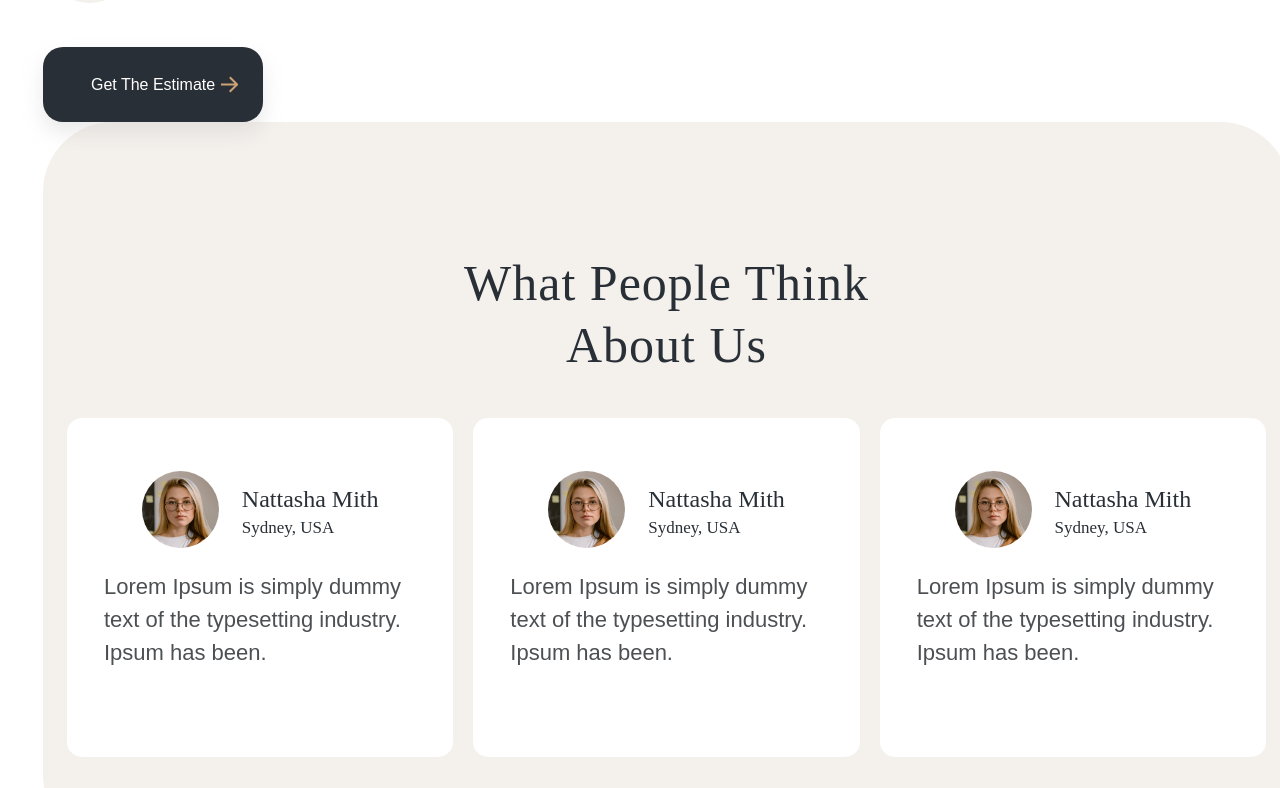
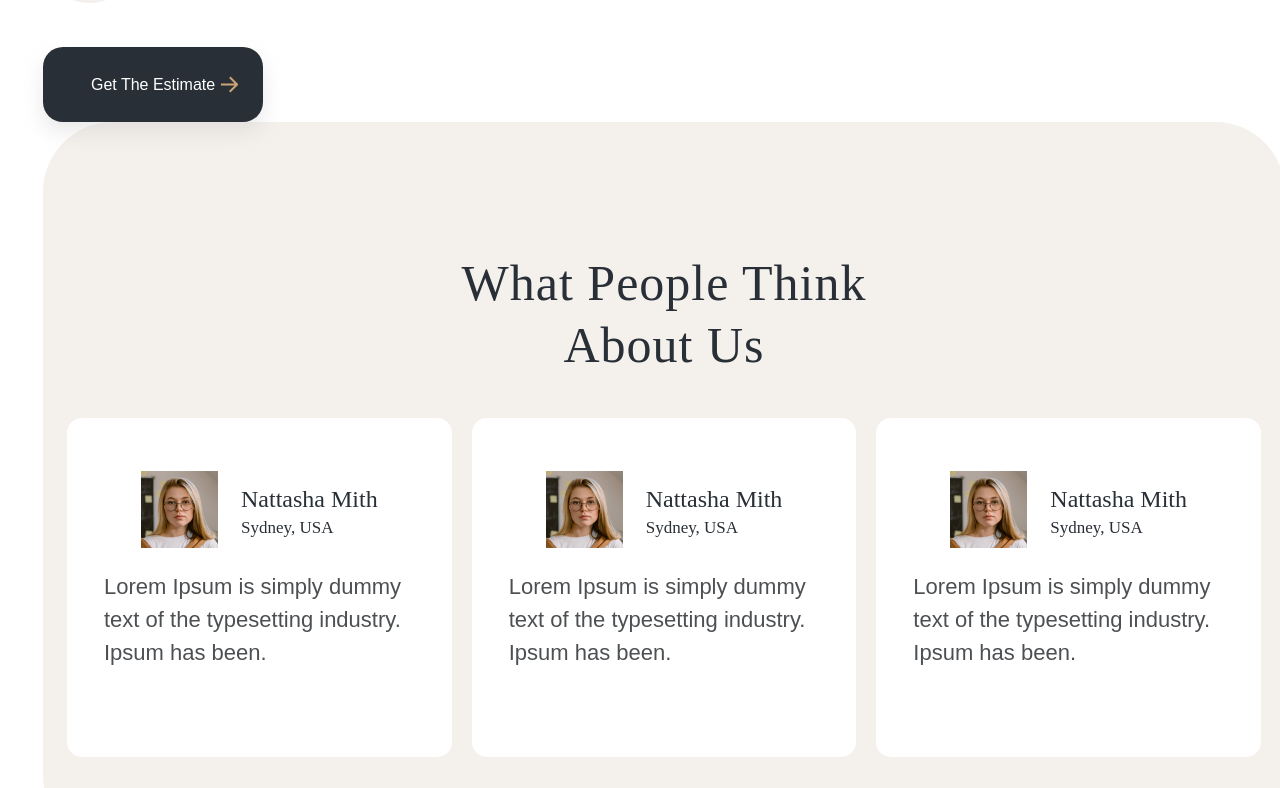
Before and after one commit to LipLip86/design-page, a React (Create React App) app: page / in a window 1280 px wide. Shown: the part 2009-2797 px from the top of the page. Built offline with nearby package versions, Linux system fonts and the light colour scheme.

Commit message:
feature: fixed

```diff
--- a/src/components/banner/Banner.module.css
+++ b/src/components/banner/Banner.module.css
@@ -4,13 +4,13 @@
   max-width: 1200px;
 }
 
-img {
+.container__image {
   border-radius: 70px;
   width: -webkit-fill-available;
 }
 
 .header {
-  font-family: 'DM Serif Display';
+  font-family: 'DM Serif Display', sans-serif;
   font-style: normal;
   flex-direction: row;
   font-weight: 400;
@@ -26,7 +26,7 @@ img {
   left: 50px;
   width: 434px;
   height: 162px;
-  font-family: 'Jost';
+  font-family: 'Jost', sans-serif;
   font-weight: 400;
   font-size: 22px;
   line-height: 150%;
@@ -41,6 +41,6 @@ button {
   color: white;
   background: #292F36;
   border-radius: 20px;
-  box-shadow: 0px 10px 20px;
+  box-shadow: 0 10px 20px;
   margin-left: 60px;
 }
--- a/src/components/banner/Banner.tsx
+++ b/src/components/banner/Banner.tsx
@@ -2,20 +2,23 @@ import React, { Component } from 'react';
 import photo from './Photomain.jpg'
 import s from './Banner.module.css';
 
-
 const Banner: any = () => {
   return (
     <div className={s.container}>
-        <img src={photo} />
+        <img className={s.container__image} src={photo} />
       <div className={s.text_block}>
-      <h1 className={s.header}>Let Your Home
-      Be Unique</h1>
-      <p>There are many variations of the passages of lorem Ipsum fromavailable, majority.</p>
-      <button>Get started</button>
+        <h1 className={s.header}>
+          Let Your Home Be Unique
+        </h1>
+        <p>
+          There are many variations of the passages of lorem Ipsum fromavailable, majority.
+        </p>
+        <button>
+          Get started
+        </button>
       </div>
-
     </div>
   )
-  }
+}
 
 export default Banner;
--- a/src/pages/home/index.module.css
+++ b/src/pages/home/index.module.css
@@ -25,9 +25,9 @@
 .container_review {
   display: flex;
   flex-direction: column;
-  width: 1199px;
-  left: 361px;
-  top: 2434px;
+  width: 100%;
+  max-width: 1199px;
+  margin: 0 auto;
   background: #F4F0EC;
   border-radius: 70px;
   font-family: 'Jost', sans-serif;
```
